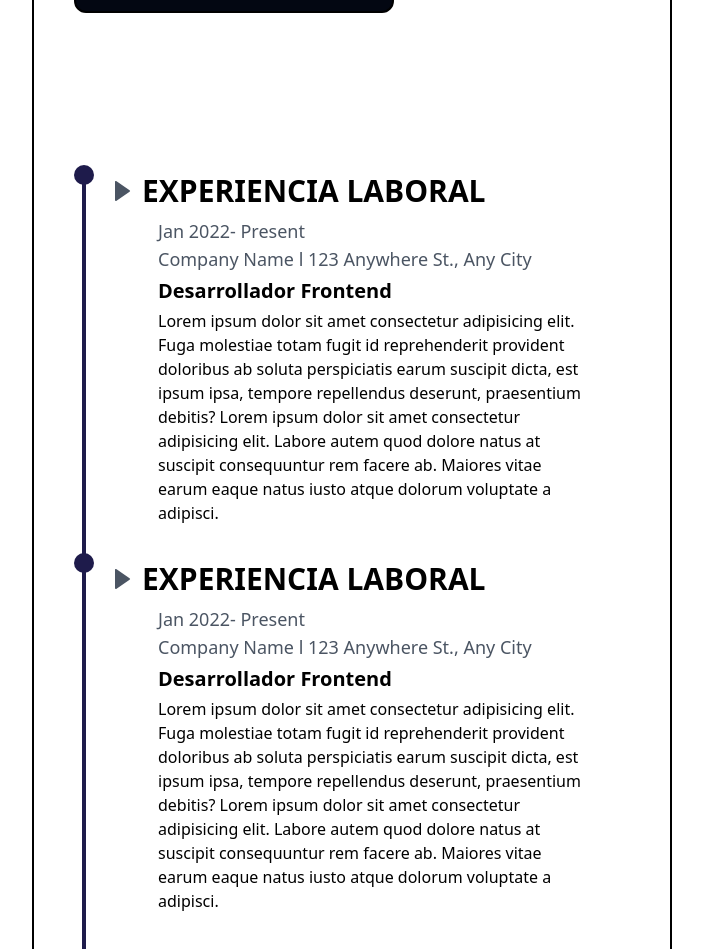
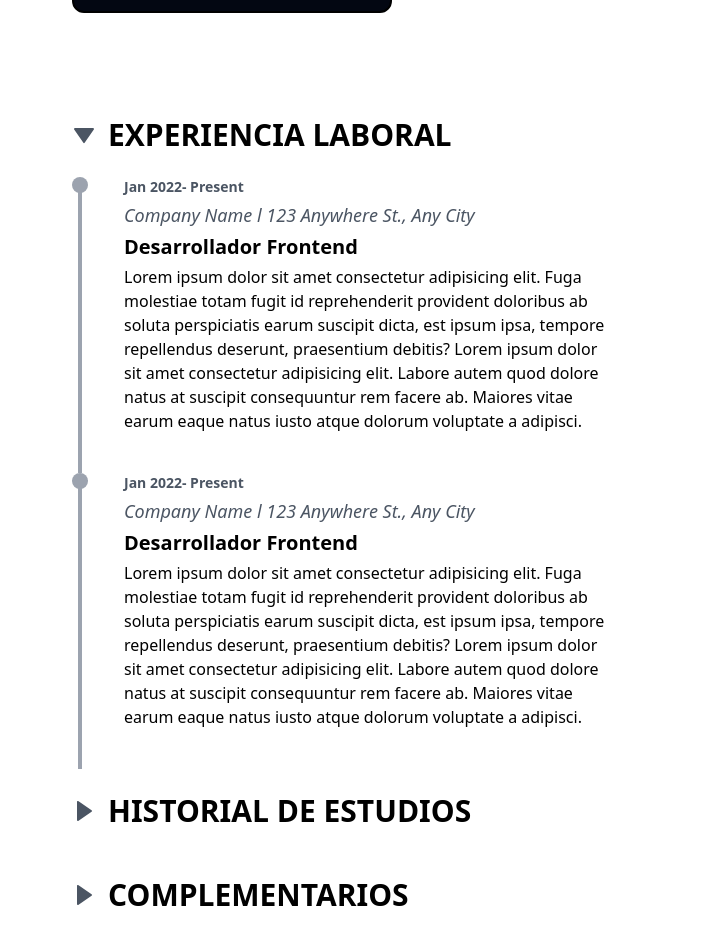
Before and after one commit to mateodevcode/curriculum-vitae-react, a React (Vite) app: page / in a window 1280 px wide. Shown: the part 537-1486 px from the top of the page, without its empty margins (288-991 px from the left). Built offline with nearby package versions, Linux system fonts and the light colour scheme.

Commit message:
Se actualizó el los componentes del historial

```diff
--- a/src/App.jsx
+++ b/src/App.jsx
@@ -6,7 +6,7 @@ function App() {
   return (
 
     <div className="flex flex-col justify-start items-center px-80">
-      <div className="border-black border-x-2">
+      <div className="w-full">
       <Target/>
       <HistoryDeploy />
       </div>
--- /dev/null
+++ b/src/components/HistoryAcademy.jsx
@@ -0,0 +1,65 @@
+import { useState } from "react";
+import { BiSolidRightArrow, BiSolidDownArrow } from "react-icons/bi";
+
+
+
+
+
+function HistoryAcademy() {
+  const [desplegar, setdesplegar] = useState(true)
+
+  const onclick = () => {
+    setdesplegar(!desplegar)
+  }
+
+  return (
+    <div className="flex flex-col justify-center items-start w-full px-10">
+      <div className={`flex flex-row justify-start items-center cursor-pointer py-4`} onClick={onclick}>
+        <BiSolidRightArrow className={`text-2xl mr-3 text-gray-600 ${desplegar == true ? "flex" : "hidden"}`} />
+        <BiSolidDownArrow className={`text-2xl mr-3 text-gray-600 ${desplegar == true ? "hidden" : "flex"}`} />
+        <h3 className="title-history text-3xl font-semibold py-2 hover:text-blue-700">
+          HISTORIAL DE ESTUDIOS
+        </h3>
+      </div>
+      <div className={`flex flex-col ${desplegar == true ? "hidden" : "flex"}`}>
+        {/* Historial de Estudios */}
+
+        <div className="historyExp flex flex-row justify-center items-start">
+          <div className="flex flex-col justify-center items-center mr-4">
+            <div className="w-4 h-4 bg-gray-400 rounded-full"></div>
+            <div className="bg-gray-400 w-1 h-72 -mt-2"></div>
+          </div>
+          <div>
+            <div className="contenido-history px-5">
+              <p className="tiempo-history text-sm text-gray-600 font-semibold">
+                Jan 2022- Present
+              </p>
+              <p className="empresa-history text-lg text-gray-600 italic mt-1">
+                Company Name l 123 Anywhere St., Any City
+              </p>
+              <h4 className="cargo-history text-xl font-semibold py-1">
+                Desarrollador Frontend
+              </h4>
+              <p className="descripcion-history">
+                Lorem ipsum dolor sit amet consectetur adipisicing elit. Fuga
+                molestiae totam fugit id reprehenderit provident doloribus ab
+                soluta perspiciatis earum suscipit dicta, est ipsum ipsa,
+                tempore repellendus deserunt, praesentium debitis? Lorem ipsum
+                dolor sit amet consectetur adipisicing elit. Labore autem quod
+                dolore natus at suscipit consequuntur rem facere ab. Maiores
+                vitae earum eaque natus iusto atque dolorum voluptate a
+                adipisci.
+              </p>
+            </div>
+          </div>
+        </div>
+
+
+
+
+      </div>
+    </div>
+  );
+}
+
+export default HistoryAcademy;
--- /dev/null
+++ b/src/components/HistoryComplement.jsx
@@ -0,0 +1,65 @@
+import { useState } from "react";
+import { BiSolidRightArrow, BiSolidDownArrow } from "react-icons/bi";
+
+
+
+
+
+function HistoryComplement() {
+  const [desplegar, setdesplegar] = useState(true)
+
+  const onclick = () => {
+    setdesplegar(!desplegar)
+  }
+
+  return (
+    <div className="flex flex-col justify-center items-start w-full px-10">
+      <div className={`flex flex-row justify-start items-center cursor-pointer py-4`} onClick={onclick}>
+        <BiSolidRightArrow className={`text-2xl mr-3 text-gray-600 ${desplegar == true ? "flex" : "hidden"}`} />
+        <BiSolidDownArrow className={`text-2xl mr-3 text-gray-600 ${desplegar == true ? "hidden" : "flex"}`} />
+        <h3 className="title-history text-3xl font-semibold py-2 hover:text-blue-700">
+          COMPLEMENTARIOS
+        </h3>
+      </div>
+      <div className={`flex flex-col ${desplegar == true ? "hidden" : "flex"}`}>
+        {/* Historial Complementarios */}
+
+        <div className="historyExp flex flex-row justify-center items-start">
+          <div className="flex flex-col justify-center items-center mr-4">
+            <div className="w-4 h-4 bg-gray-400 rounded-full"></div>
+            <div className="bg-gray-400 w-1 h-72 -mt-2"></div>
+          </div>
+          <div>
+            <div className="contenido-history px-5">
+              <p className="tiempo-history text-sm text-gray-600 font-semibold">
+                Jan 2022- Present
+              </p>
+              <p className="empresa-history text-lg text-gray-600 italic mt-1">
+                Company Name l 123 Anywhere St., Any City
+              </p>
+              <h4 className="cargo-history text-xl font-semibold py-1">
+                Desarrollador Frontend
+              </h4>
+              <p className="descripcion-history">
+                Lorem ipsum dolor sit amet consectetur adipisicing elit. Fuga
+                molestiae totam fugit id reprehenderit provident doloribus ab
+                soluta perspiciatis earum suscipit dicta, est ipsum ipsa,
+                tempore repellendus deserunt, praesentium debitis? Lorem ipsum
+                dolor sit amet consectetur adipisicing elit. Labore autem quod
+                dolore natus at suscipit consequuntur rem facere ab. Maiores
+                vitae earum eaque natus iusto atque dolorum voluptate a
+                adipisci.
+              </p>
+            </div>
+          </div>
+        </div>
+
+
+
+
+      </div>
+    </div>
+  );
+}
+
+export default HistoryComplement;
--- a/src/components/HistoryDeploy.jsx
+++ b/src/components/HistoryDeploy.jsx
@@ -1,10 +1,13 @@
+import HistoryAcademy from "./HistoryAcademy"
+import HistoryComplement from "./HistoryComplement"
 import HistoryExp from "./HistoryExp"
 
 function HistoryDeploy() {
   return (
-    <div className="flex flex-col justify-center items-center mt-40">
+    <div className="flex flex-col justify-center items-center mt-20">
         <HistoryExp />
-        <HistoryExp />
+        <HistoryAcademy />
+        <HistoryComplement />
     </div>
   )
 }
--- a/src/components/HistoryExp.jsx
+++ b/src/components/HistoryExp.jsx
@@ -1,25 +1,47 @@
-import { BiSolidRightArrow } from "react-icons/bi";
+import { useState } from "react";
+import { BiSolidRightArrow, BiSolidDownArrow } from "react-icons/bi";
 
 function HistoryExp() {
+  const [desplegar, setdesplegar] = useState(false);
+
+  const onclick = () => {
+    setdesplegar(!desplegar);
+  };
+
   return (
-    <div className="historyExp flex flex-row justify-center items-start px-10 -mt-2">
-      <div className="flex flex-col justify-center items-center mr-4">
-        <div className="w-5 h-5 bg-indigo-950 rounded-full">
-        </div>
-        <div className="bg-indigo-950 w-1 h-96 -mt-2"></div>
-      </div>
-      <div>
-        <div className="flex flex-row justify-start items-center cursor-pointer">
-          <BiSolidRightArrow className="text-2xl mr-2 text-gray-600"/>
-          <h3 className="title-history text-3xl font-semibold py-2">
+    <div className="flex flex-col justify-center items-start w-full px-10">
+      <div
+        className={`flex flex-row justify-start items-center cursor-pointer py-4`}
+        onClick={onclick}
+      >
+        <BiSolidRightArrow
+          className={`text-2xl mr-3 text-gray-600 ${
+            desplegar == true ? "flex" : "hidden"
+          }`}
+        />
+        <BiSolidDownArrow
+          className={`text-2xl mr-3 text-gray-600 ${
+            desplegar == true ? "hidden" : "flex"
+          }`}
+        />
+        <h3 className="title-history text-3xl font-semibold py-2 hover:text-blue-700">
           EXPERIENCIA LABORAL
         </h3>
       </div>
-        <div className="contenido-history px-12">
-          <p className="tiempo-history text-lg text-gray-600">
+      <div className={`flex flex-col ${desplegar == true ? "hidden" : "flex"}`}>
+        {/* Historial de Experiencia Laboral */}
+
+        <div className="historyExp flex flex-row justify-center items-start">
+          <div className="flex flex-col justify-center items-center mr-4">
+            <div className="w-4 h-4 bg-gray-400 rounded-full"></div>
+            <div className="bg-gray-400 w-1 h-72 -mt-2"></div>
+          </div>
+          <div>
+            <div className="contenido-history px-5">
+              <p className="tiempo-history text-sm text-gray-600 font-semibold">
                 Jan 2022- Present
               </p>
-          <p className="empresa-history text-lg text-gray-600">
+              <p className="empresa-history text-lg text-gray-600 italic mt-1">
                 Company Name l 123 Anywhere St., Any City
               </p>
               <h4 className="cargo-history text-xl font-semibold py-1">
@@ -27,13 +49,46 @@ function HistoryExp() {
               </h4>
               <p className="descripcion-history">
                 Lorem ipsum dolor sit amet consectetur adipisicing elit. Fuga
-            molestiae totam fugit id reprehenderit provident doloribus ab soluta
-            perspiciatis earum suscipit dicta, est ipsum ipsa, tempore
-            repellendus deserunt, praesentium debitis? Lorem ipsum dolor sit
-            amet consectetur adipisicing elit. Labore autem quod dolore natus at
-            suscipit consequuntur rem facere ab. Maiores vitae earum eaque natus
-            iusto atque dolorum voluptate a adipisci.
+                molestiae totam fugit id reprehenderit provident doloribus ab
+                soluta perspiciatis earum suscipit dicta, est ipsum ipsa,
+                tempore repellendus deserunt, praesentium debitis? Lorem ipsum
+                dolor sit amet consectetur adipisicing elit. Labore autem quod
+                dolore natus at suscipit consequuntur rem facere ab. Maiores
+                vitae earum eaque natus iusto atque dolorum voluptate a
+                adipisci.
               </p>
+            </div>
+          </div>
+        </div>
+
+        <div className="historyExp flex flex-row justify-center items-start">
+          <div className="flex flex-col justify-center items-center mr-4">
+            <div className="w-4 h-4 bg-gray-400 rounded-full"></div>
+            <div className="bg-gray-400 w-1 h-72 -mt-2"></div>
+          </div>
+          <div>
+            <div className="contenido-history px-5">
+              <p className="tiempo-history text-sm text-gray-600 font-semibold">
+                Jan 2022- Present
+              </p>
+              <p className="empresa-history text-lg text-gray-600 italic mt-1">
+                Company Name l 123 Anywhere St., Any City
+              </p>
+              <h4 className="cargo-history text-xl font-semibold py-1">
+                Desarrollador Frontend
+              </h4>
+              <p className="descripcion-history">
+                Lorem ipsum dolor sit amet consectetur adipisicing elit. Fuga
+                molestiae totam fugit id reprehenderit provident doloribus ab
+                soluta perspiciatis earum suscipit dicta, est ipsum ipsa,
+                tempore repellendus deserunt, praesentium debitis? Lorem ipsum
+                dolor sit amet consectetur adipisicing elit. Labore autem quod
+                dolore natus at suscipit consequuntur rem facere ab. Maiores
+                vitae earum eaque natus iusto atque dolorum voluptate a
+                adipisci.
+              </p>
+            </div>
+          </div>
         </div>
       </div>
     </div>
--- a/src/index.css
+++ b/src/index.css
@@ -1,3 +1,25 @@
 @tailwind base;
 @tailwind components;
 @tailwind utilities;
+
+
+/* Configuración de historial */
+
+.punto-historial {
+    display: flex;
+    flex-direction: column;
+    justify-content: center;
+    align-items: center;
+}
+.barra-historial {
+    display: flex;
+    justify-content: space-between;
+    align-items: center;
+    padding: 0.5rem 1rem;
+    background-color: #f3f3f3;
+    border-bottom: 1px solid #e0e0e0;
+}
+
+
+
+/* Configuración de historial */
```
Lines whose indentation alone changed are shown as unchanged.
